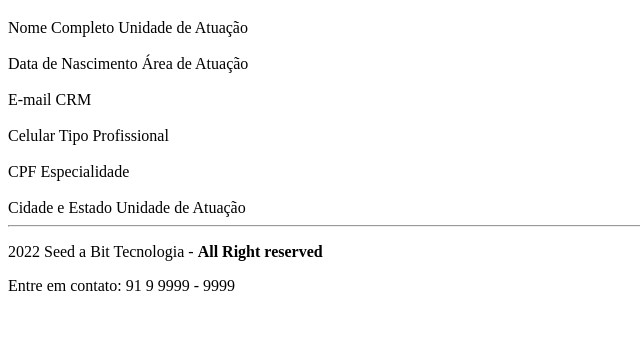
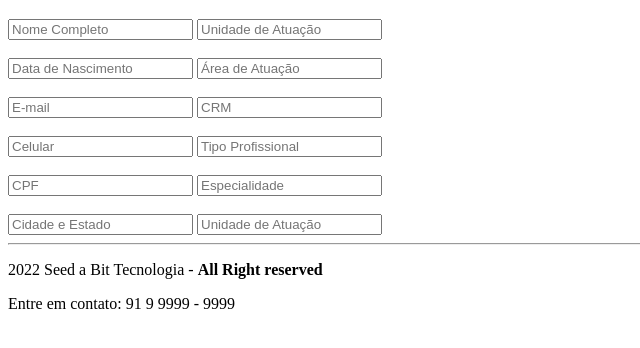
Before and after one commit to PedroOtavio21/projetoArildo, a plain HTML site: page usuario.html in a window 1280 px wide. Shown: the part 118-466 px from the top of the page, without its empty margins (0-640 px from the left). Drawn offline with Linux system fonts and the light colour scheme.

Commit message:
teste de input na página

```diff
--- a/usuario.html
+++ b/usuario.html
@@ -23,18 +23,18 @@
         <h1>Seu perfil</h1>
         <div>
             <section>
-                <label for="">Nome Completo</label>
-                <label for="">Unidade de Atuação</label><br><br>
-                <label for="">Data de Nascimento</label>
-                <label for="">Área de Atuação</label><br><br>
-                <label for="">E-mail</label>
-                <label for="">CRM</label><br><br>
-                <label for="">Celular</label>
-                <label for="">Tipo Profissional</label><br><br>
-                <label for="">CPF</label>
-                <label for="">Especialidade</label><br><br>
-                <label for="">Cidade e Estado</label>
-                <label for="">Unidade de Atuação</label>
+                <input type="text" placeholder="Nome Completo">
+                <input type="text" placeholder="Unidade de Atuação"><br><br>
+                <input type="text" placeholder="Data de Nascimento">
+                <input type="text" placeholder="Área de Atuação"><br><br>
+                <input type="text" placeholder="E-mail">
+                <input type="text" placeholder="CRM"><br><br>
+                <input type="text" placeholder="Celular">
+                <input type="text" placeholder="Tipo Profissional"><br><br>
+                <input type="text" placeholder="CPF">
+                <input type="text" placeholder="Especialidade"><br><br>
+                <input type="text" placeholder="Cidade e Estado">
+                <input type="text" placeholder="Unidade de Atuação">
             </section>
         </div>
     </main>
```
